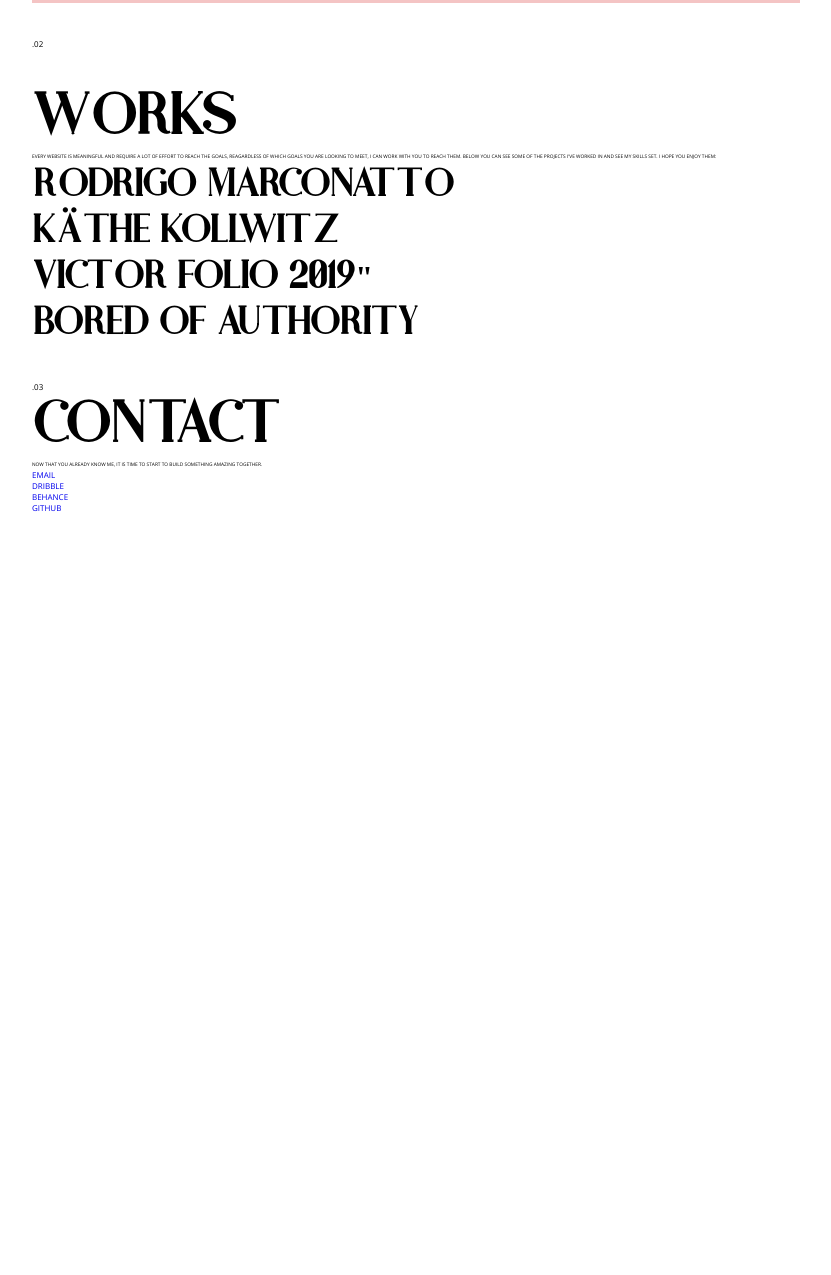
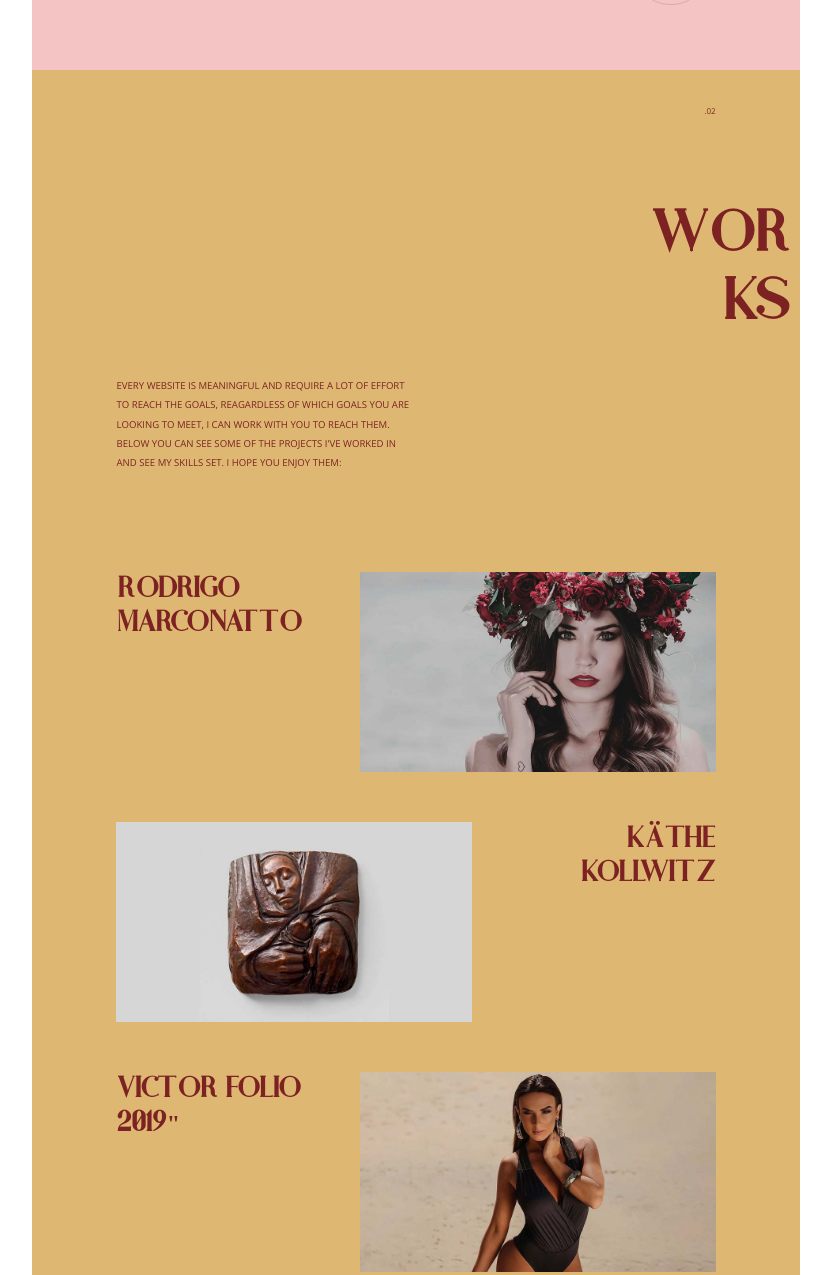
Before and after one commit to fran1904/folio, a plain HTML site: page index.html in a window 1280 px wide. Shown: the part 1209-2484 px from the top of the page, without its empty margins (224-1055 px from the left). Before the commit the page ends 1757 px from the top, so only its background shows below. Drawn offline with nearby package versions, Linux system fonts and the light colour scheme.

```diff
--- a/assets/css/index.css
+++ b/assets/css/index.css
@@ -52,9 +52,9 @@ h1, h2{
     font-family: Athene, serif;
 }
 h2{
-    font-size: 2rem;
+    font-size: 1.75remrem;
 }
-h1 > span{
+h1 > span, h2 > span{
     display: block;
 }
 .numeration{
@@ -62,7 +62,7 @@ h1 > span{
     font-size: 0.5rem;
 }
 p{
-    font-size: .3rem;
+    font-size: .6rem;
     font-weight: 300;
     line-height: 2.0;
 }
@@ -152,3 +152,50 @@ background:url("../img/img2.svg")  right bottom / 15% no-repeat scroll;
 #section2 p{
     padding-bottom: 25px;
 }
+
+
+
+/* #section3 styles */
+.pos_rel {
+    position: relative;
+    height: 75px;
+}
+#section3 h1{
+    text-align: right;
+    position: absolute;
+    right: -75px;
+}
+#section3{
+    padding: 0 11% 60px;
+    background: var(--section3-bg-col);
+    color: var(--section3-col)
+}
+#section3 .numeration{
+    text-align: right;
+}
+
+#section3 p{
+    padding: 50px 0;
+    margin-right: 50%;
+}
+#section3 .featured > *{
+    height: 200px;
+}
+
+.first-img {
+background: url('../img/img3.jpg') right top / contain no-repeat scroll;
+}
+.second-img {
+background: url(../img/img4.jpg) left top / contain no-repeat scroll;
+text-align: right;
+}
+.third-img {
+background: url(../img/img5.jpg) right top / contain no-repeat scroll;
+}
+.fourth-img {
+background: url(../img/img6.jpg) left top / contain no-repeat scroll;
+text-align: right;
+}
+#section3 :nth-child(n + 1){
+    margin-bottom: 50px;
+}
--- a/index.html
+++ b/index.html
@@ -49,24 +49,33 @@
 
 
         <section id="section3">
-            <div class="numeration">.02</div>
-            <h1>works</h1>
+                <div class="numeration">.02</div>
+                <div class="pos_rel">
+                <h1>wor<span>ks</span></h1>
+            </div>
             <p>
                 EVERY WEBSITE IS MEANINGFUL AND REQUIRE A LOT OF EFFORT TO REACH THE GOALS, REAGARDLESS OF WHICH GOALS YOU ARE LOOKING TO MEET, I CAN WORK WITH YOU TO REACH THEM. BELOW YOU CAN SEE SOME OF THE PROJECTS I'VE WORKED IN AND SEE MY SKILLS SET. I HOPE YOU ENJOY THEM:
             </p>
-            <div>
-                <h2>rodrigo marconatto</h2>
+            <div class="featured">
+                <div class="first-img">
+                    <h2>rodrigo<span>marconatto</span></h2>
+                </div>
+                <div class="second-img">
+                    <h2>käthe <span>kollwitz</span></h2>
+                </div>
+                <div class="third-img">
+                    <h2>victor folio <span>2019"</span></h2>
+                </div>
+                <div class="fourth-img">
+                    <h2>bored of <span>authority</span></h2>
+                </div>
             </div>
-            <div>
-                <h2>käthe kollwitz</h2>
-            </div>
-            <div>
-                <h2>victor folio 2019"</h2>
-            </div>
-            <div>
-                <h2>bored of authority</h2>
-            </div>
-        </section>
+        </section><span>
+
+
+
+
+
         <section id="section4">
             <div class="numeration">
             .03</div2>
```
